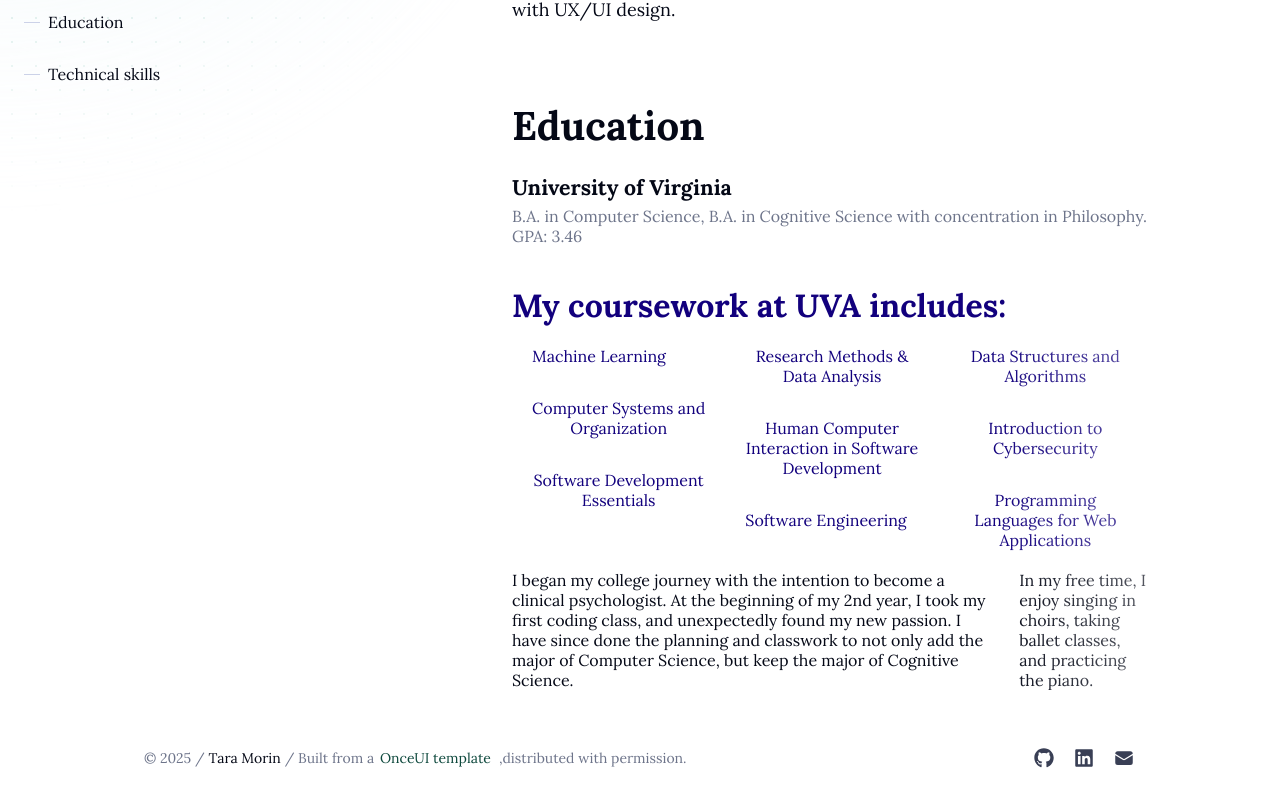
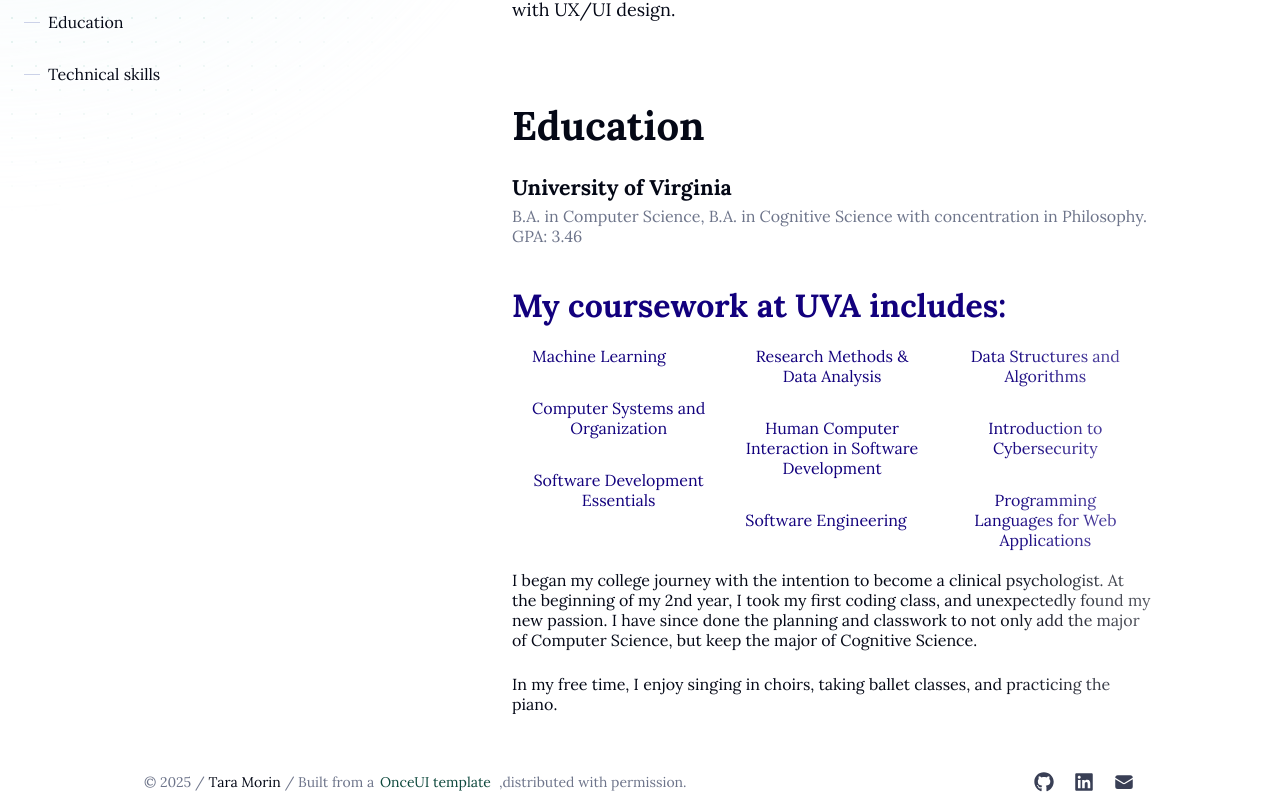
Before and after one commit to tara-morin/website, a Next.js app: page /en/about in a window 1280 px wide. Shown: the part 378-1188 px from the top of the page. Before the commit the page ends 1164 px from the top, so only its background shows below. Built offline with nearby package versions, Linux system fonts and the light colour scheme.

Commit message:
changed orientation to column on about page

```diff
--- a/src/app/[locale]/about/page.tsx
+++ b/src/app/[locale]/about/page.tsx
@@ -233,7 +233,7 @@ export default function About(
                         </>
                     )}
                     <RevealFx>
-                    <Flex gap="24" direction="row">
+                    <Flex gap="24" direction="column">
                     <Text>
                         I began my college journey with the intention to become a clinical psychologist. At the beginning of my 2nd year, I took my first coding class, and unexpectedly found my new passion. I have since done the planning and classwork to not only add the major of Computer Science, but keep the major of Cognitive Science.
                         </Text>
```
